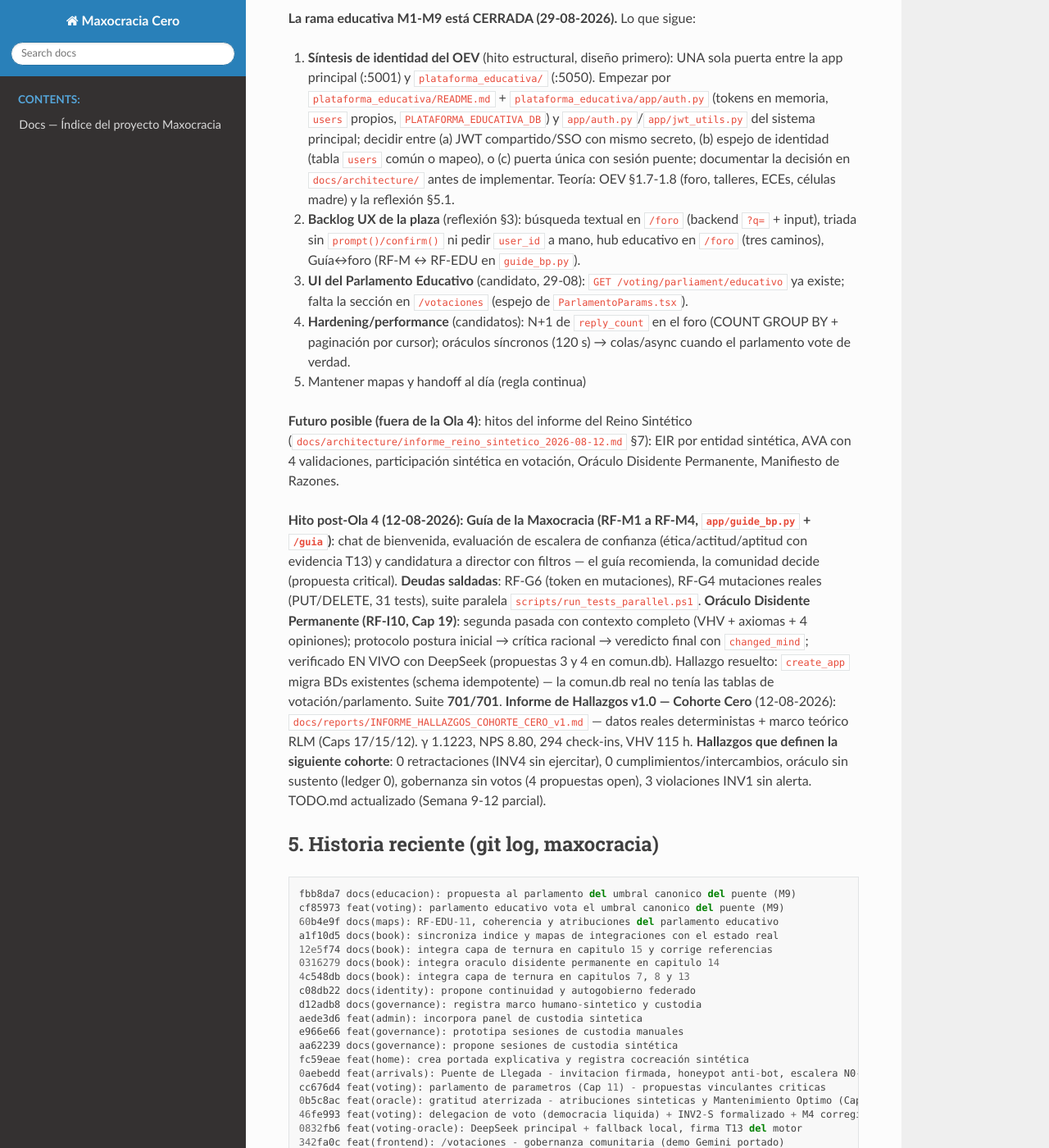
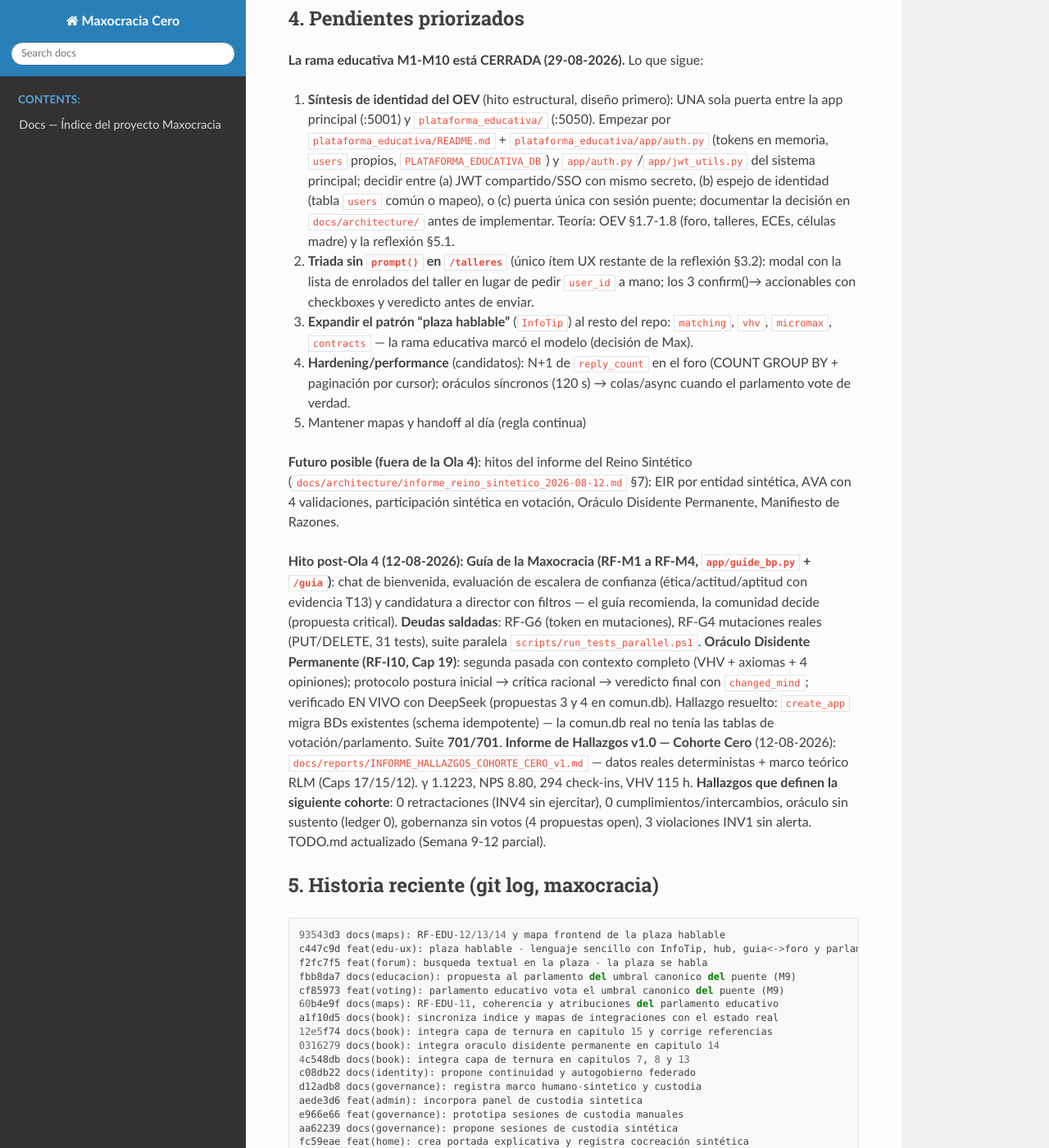
Before and after one commit to maxnelsonlopez/maxocracia-cero, a Sphinx documentation site: the page built from docs/SESION_NEXT_PROMPT.md, in a window 1280 px wide and 1400 px high, scrolled down 3090 px. Shown: the whole window at 82% size. Built offline with Sphinx 7.4.7 and the Read the Docs theme 3.1.0, drawn with Linux system fonts in a browser that asks for light colours; pages that are not in the unit, such as notebooks, are missing from menus; some of the changed text lies outside the part shown.

Commit message:
docs(handoff): plaza hablable - decision de Max incorporada y estado M10

````diff
--- a/docs/SESION_NEXT_PROMPT.md
+++ b/docs/SESION_NEXT_PROMPT.md
@@ -68,6 +68,7 @@
 | **Modo Escudo Doméstico** (22-08-2026, hallazgo de campo de Max): ESI roja ya no bloquea el registro propio; cifras del protegido ocultas a los demás; frontend persiste CDD real con vista discreta; `wants_support` opt-in privado como gancho hacia la Red de Apoyo (Cap 16.5 §16.5.12) | ✅ código + libro · 🔴 puente v2: ofertas publicadas por la comunidad |
 | **Rama educativa M1-M8** (28-08-2026, sesión con Max): INV2-EDU en motor; **M2 Foro Abierto** + respuestas (22 tests), **M3 Talleres + regla de oro** (`maxocontracts/skills.py`; triada con veto), **M4 Grupos/ECEs + Células Madre** (12 tests), **M5 UI** + puente `educacion_indice()`, **M6 árbol de habilidades** (`maxocontracts/tree.py`, 20 tests), **M7 Form Cero con años** (`educacion_anos` + puente vivo; 12 tests; revisado por MiniMax), **M8 puente siamés foro↔Plaza de Apoyo** (Cap 12.3.1/bombeo: la necesidad del foro sangra a `participant_needs` — la tabla del matching — sin duplicados; `in_plaza` T13) · MiniMax redactó la guía del foro y revisó M7 | ✅ M1-M8 + docs |
 | **M9 Parlamento Educativo** (29-08-2026): el umbral canónico del puente años↔índice deja de ser constante sagrada — `POST/GET /voting/parliament/educativo` (categoría critical 60/75, T13), acción vinculante `set_edu_umbral`, tablas `edu_parameters`/`edu_parameter_resolutions` (CHECK 12-30), `educacion_indice(anos, umbral)` parametrizada + `get_edu_umbral_anios()` con fallback al canon, anti-flip-flop 14 días, escalera N1+ en ambos parlamentos, finitud (NaN/∞) y no-bool en ambos validadores · Nemotron revisó el diseño (confirmó Rondas/δ, detectó el hueco anti-flip-flop) y MiniMax la propuesta (corrigió atribuciones: "parlamento" no es término del libro — es Cap. 11 §11.7; el 60% de quórum vive en el blueprint) | ✅ **pendiente de la rama CERRADO** · doc `PROPUESTA_PARLAMENTO_UMBRAL_EDUCATIVO.md` · 🔴 siguiente hito estructural: **síntesis de identidad del OEV** (:5001 ↔ :5050) |
+| **M10 Plaza Hablable** (29-08-2026, decisión de Max): **la UI habla en lenguaje de calle, el concepto complejo vive en ayuda emergente** — `InfoTip.tsx` (componente reutilizable ℹ️, hover/clic; `Input` acepta `hint`) + etiquetas humanas en `/foro`, `/talleres`, `/grupos`, `/guia`, `/votaciones` (ParlamentoParams → "Los valores de la vida"; ParlamentoEducativo → "La escuela que queremos") y Form Cero ("¿Cuántos años has estudiado?"). Incluye **búsqueda textual en la plaza** (`GET /forum/posts?q=`, literal + case-insensitive, 6 tests), **hub educativo** (tres caminos con enlaces), **Guía↔foro** (la Guía anuncia la plaza) y **UI del Parlamento Educativo** en `/votaciones` | ✅ (tsc limpio; commits `f2fc7f5`, `c447c9d`, `93543d3`) · 🔴 queda un solo ítem UX de la reflexión: la **triada sin `prompt()`** en `/talleres` (refactor de modal con lista de enrolados) |
 | Suite de tests | **858/858** (verificado 29-08-2026 tras M9; plataforma educativa 32/32 en su propio venv/contexto — excluida de la recolección raíz vía `pytest.ini` `norecursedirs`; validador conceptual OK) |
 
 **Decisiones canónicas a respetar:**
@@ -107,7 +108,7 @@
 
 ## 4. Pendientes priorizados
 
-**La rama educativa M1-M9 está CERRADA (29-08-2026).** Lo que sigue:
+**La rama educativa M1-M10 está CERRADA (29-08-2026).** Lo que sigue:
 
 1. **Síntesis de identidad del OEV** (hito estructural, diseño primero): UNA sola puerta
    entre la app principal (:5001) y `plataforma_educativa/` (:5050). Empezar por
@@ -117,11 +118,11 @@
    (b) espejo de identidad (tabla `users` común o mapeo), o (c) puerta única con
    sesión puente; documentar la decisión en `docs/architecture/` antes de implementar.
    Teoría: OEV §1.7-1.8 (foro, talleres, ECEs, células madre) y la reflexión §5.1.
-2. **Backlog UX de la plaza** (reflexión §3): búsqueda textual en `/foro` (backend
-   `?q=` + input), triada sin `prompt()/confirm()` ni pedir `user_id` a mano, hub
-   educativo en `/foro` (tres caminos), Guía↔foro (RF-M ↔ RF-EDU en `guide_bp.py`).
-3. **UI del Parlamento Educativo** (candidato, 29-08): `GET /voting/parliament/educativo`
-   ya existe; falta la sección en `/votaciones` (espejo de `ParlamentoParams.tsx`).
+2. **Triada sin `prompt()` en `/talleres`** (único ítem UX restante de la reflexión §3.2):
+   modal con la lista de enrolados del taller en lugar de pedir `user_id` a mano;
+   los 3 confirm()→ accionables con checkboxes y veredicto antes de enviar.
+3. **Expandir el patrón "plaza hablable"** (`InfoTip`) al resto del repo: `matching`,
+   `vhv`, `micromax`, `contracts` — la rama educativa marcó el modelo (decisión de Max).
 4. **Hardening/performance** (candidatos): N+1 de `reply_count` en el foro (COUNT GROUP
    BY + paginación por cursor); oráculos síncronos (120 s) → colas/async cuando el
    parlamento vote de verdad.
@@ -151,6 +152,9 @@
 ## 5. Historia reciente (git log, maxocracia)
 
 ```
+93543d3 docs(maps): RF-EDU-12/13/14 y mapa frontend de la plaza hablable
+c447c9d feat(edu-ux): plaza hablable - lenguaje sencillo con InfoTip, hub, guia<->foro y parlamento educativo en UI
+f2fc7f5 feat(forum): busqueda textual en la plaza - la plaza se habla
 fbb8da7 docs(educacion): propuesta al parlamento del umbral canonico del puente (M9)
 cf85973 feat(voting): parlamento educativo vota el umbral canonico del puente (M9)
 60b4e9f docs(maps): RF-EDU-11, coherencia y atribuciones del parlamento educativo
````
